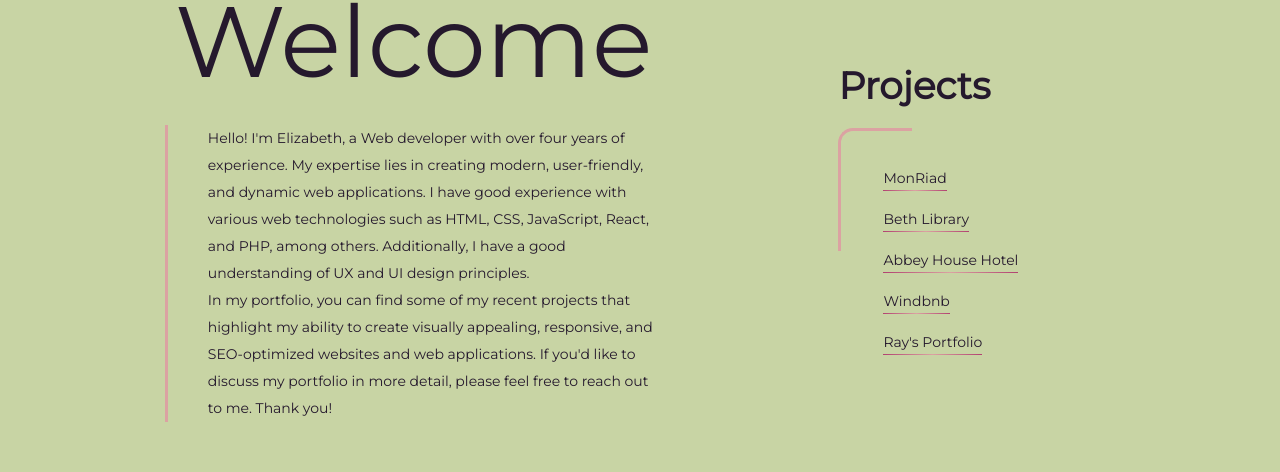
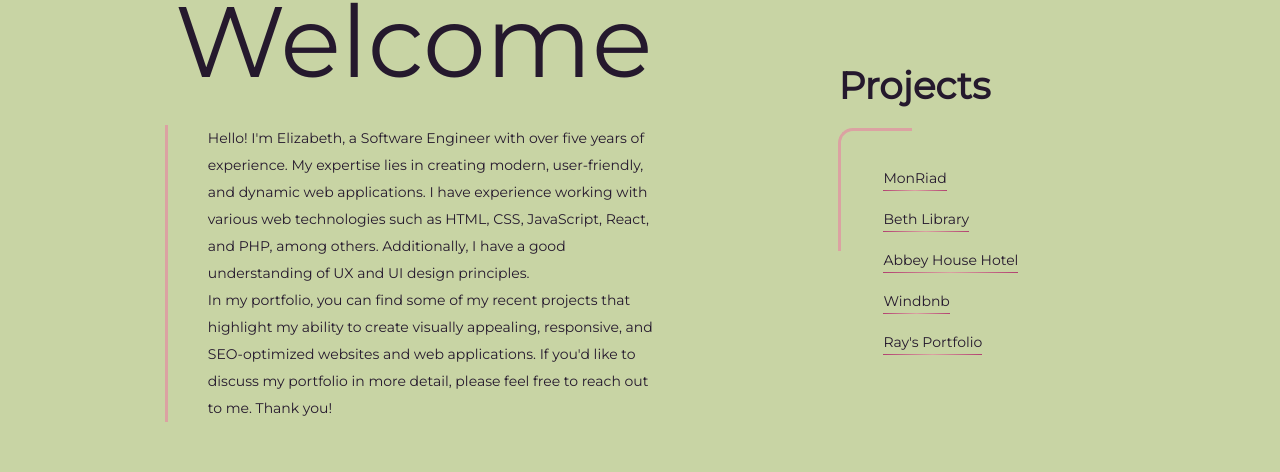
Before and after one commit to elizabethproj/stack-project, a React (Create React App) app: page / in a window 1280 px wide. Shown: the part 224-696 px from the top of the page. Built offline with nearby package versions, Linux system fonts and the light colour scheme.

Commit message:
Update About.js

```diff
--- a/src/componenets/About.js
+++ b/src/componenets/About.js
@@ -18,7 +18,7 @@ function About({ open }) {
             </div>
             <div className={`about-text-cont`}>
               <p className="about-text">
-                Hello! I'm Elizabeth, a Web developer with over four years of experience. My expertise lies in creating modern, user-friendly, and dynamic web applications. I have good experience with various web technologies such as HTML, CSS, JavaScript, React, and PHP, among others. Additionally, I have a good understanding of UX and UI design principles.
+                Hello! I'm Elizabeth, a Software Engineer with over five years of experience. My expertise lies in creating modern, user-friendly, and dynamic web applications. I have experience working with various web technologies such as HTML, CSS, JavaScript, React, and PHP, among others. Additionally, I have a good understanding of UX and UI design principles.
                   <br/>
                 In my portfolio, you can find some of my recent projects that highlight my ability to create visually appealing, responsive, and SEO-optimized websites and web applications. If you'd like to discuss my portfolio in more detail, please feel free to reach out to me. Thank you!
               </p>
```
